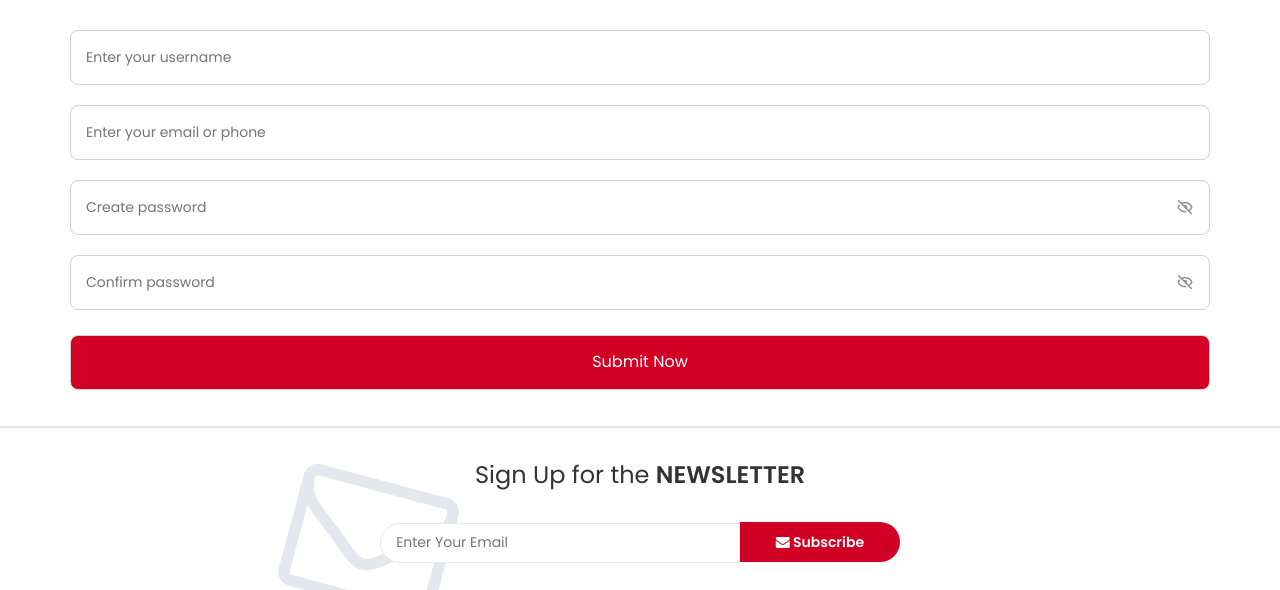
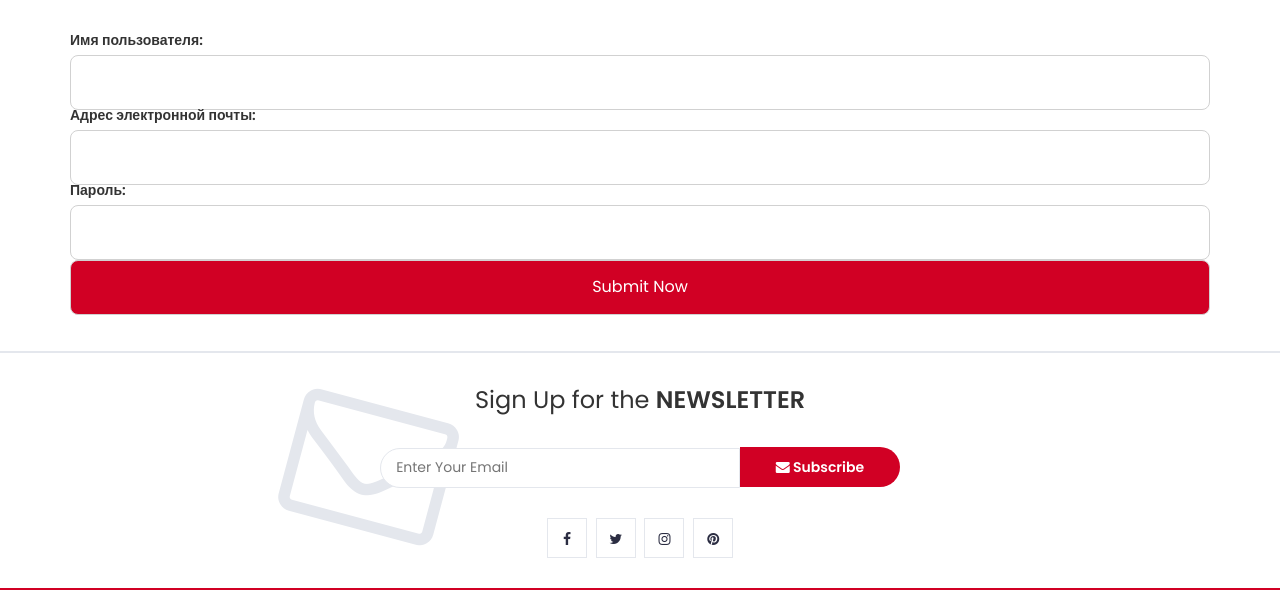
Before and after one commit to RRoxxxsii/online_store, a Django app: template mysite/regester/templates/regester/regester.html in a window 1280 px wide. Shown: the part 269-859 px from the top of the page. Run offline with Django 4.2, Linux system fonts and the light colour scheme; the template is opened without the code that fills it: values that come from a table or form of the project are taken from there, others are empty; parts of the project's set-up code (start-up, migrations or seed data) failed here and were passed over; some libraries are stand-ins or nearby versions.

Commit message:
Added registration

```diff
--- a/mysite/regester/forms.py
+++ b/mysite/regester/forms.py
@@ -20,3 +20,20 @@ class LoginForm(forms.Form):
             raise forms.ValidationError('Could not log in using these email and password')
 
         return cleaned_data
+
+
+class RegisterForm(forms.ModelForm):
+    def __init__(self, *args, **kwargs):
+        super().__init__(*args, **kwargs)
+        self.fields['email'].required = True
+        for visable in self.visible_fields():
+            visable.field.widget.attrs['class'] = 'input-field'
+
+
+
+    class Meta:
+        model = User
+        fields = ('username', 'email', 'password')
+        widgets = {
+            'password': forms.PasswordInput()
+        }
--- a/mysite/regester/templates/regester/regester.html
+++ b/mysite/regester/templates/regester/regester.html
@@ -22,56 +22,18 @@
   <body>
     <div class="container">
       <header>SIGN-UP FORM</header>
-      <form action="https://www.codinglabweb.com/">
+      <form method="post" action="{% url 'regester' %}">
+        {% csrf_token %}
+        {% for field in user_form %}
         <div class="field email-field">
           <div class="input-field">
-            <input type="name" placeholder="Enter your username" class="name" />
+            <span style="color: red">{{ field.errors }}</span>
+            {{ field.label_tag }}
+            {{ field }}
           </div>
-          <span class="error email-error">
-            <i class="bx bx-error-circle error-icon"></i>
-            <p class="error-text">Please enter a valid email</p>
-          </span>
         </div>
-        <div class="field email-field">
-          <div class="input-field">
-            <input type="email" placeholder="Enter your email or phone" class="email" />
-          </div>
-          <span class="error email-error">
-            <i class="bx bx-error-circle error-icon"></i>
-            <p class="error-text">Please enter a valid email</p>
-          </span>
-        </div>
-        <div class="field create-password">
-          <div class="input-field">
-            <input
-              type="password"
-              placeholder="Create password"
-              class="password"
-            />
-            <i class="bx bx-hide show-hide"></i>
-          </div>
-          <span class="error password-error">
-            <i class="bx bx-error-circle error-icon"></i>
-            <p class="error-text">
-              Please enter atleast 8 charatcer with number, symbol, small and
-              capital letter.
-            </p>
-          </span>
-        </div>
-        <div class="field confirm-password">
-          <div class="input-field">
-            <input
-              type="password"
-              placeholder="Confirm password"
-              class="cPassword"
-            />
-            <i class="bx bx-hide show-hide"></i>
-          </div>
-          <span class="error cPassword-error">
-            <i class="bx bx-error-circle error-icon"></i>
-            <p class="error-text">Password don't match</p>
-          </span>
-        </div>
+        {% endfor %}
+
         <div class="input-field button">
           <input type="submit" value="Submit Now" />
         </div>
--- a/mysite/regester/urls.py
+++ b/mysite/regester/urls.py
@@ -2,7 +2,7 @@ from django.urls import path
 from .views import *
 
 urlpatterns = [
-    path('regester/', regester, name='regester'),
+    path('regester/', RegisterView.as_view(), name='regester'),
     path('login/', login_user, name='login'),
     path('logout/', logout_user, name='logout_user')
 ]
```
Also changed, not shown: mysite/regester/views.py (+17 -2 lines), mysite/db.sqlite3.
